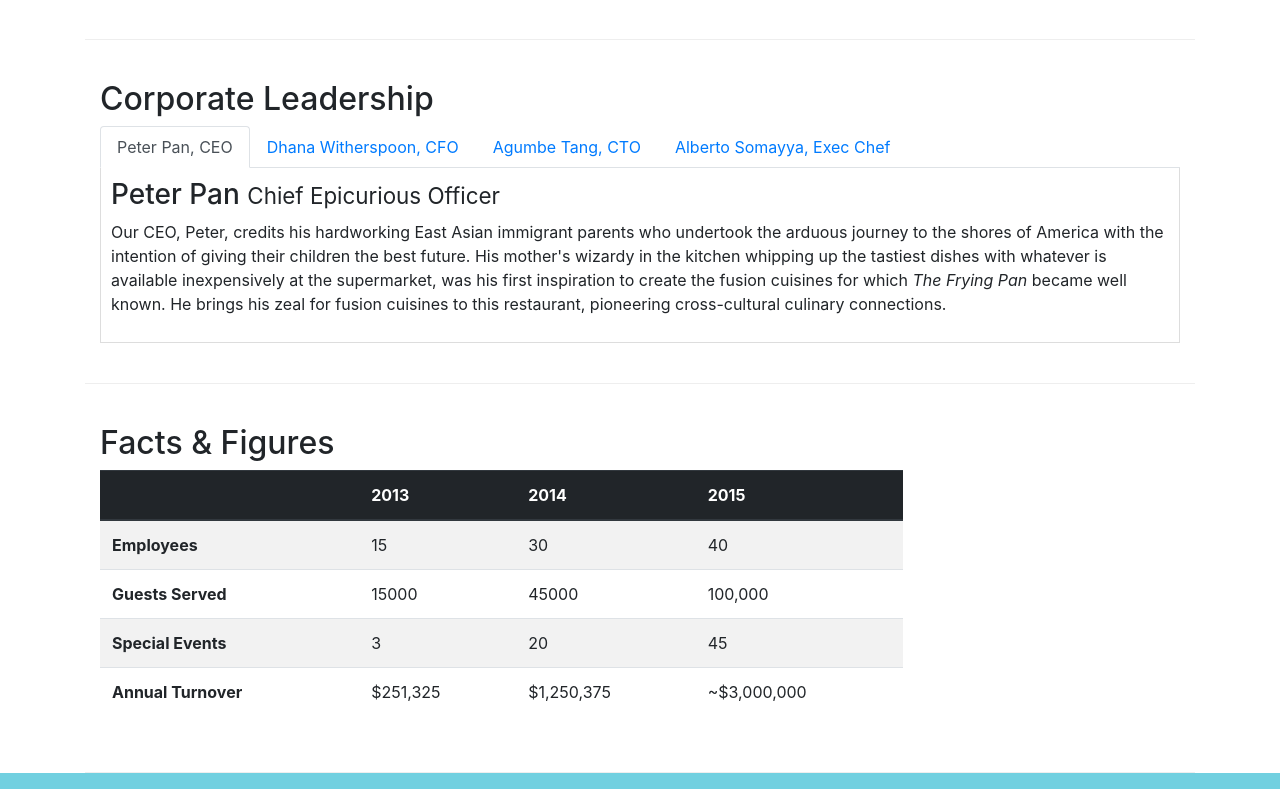
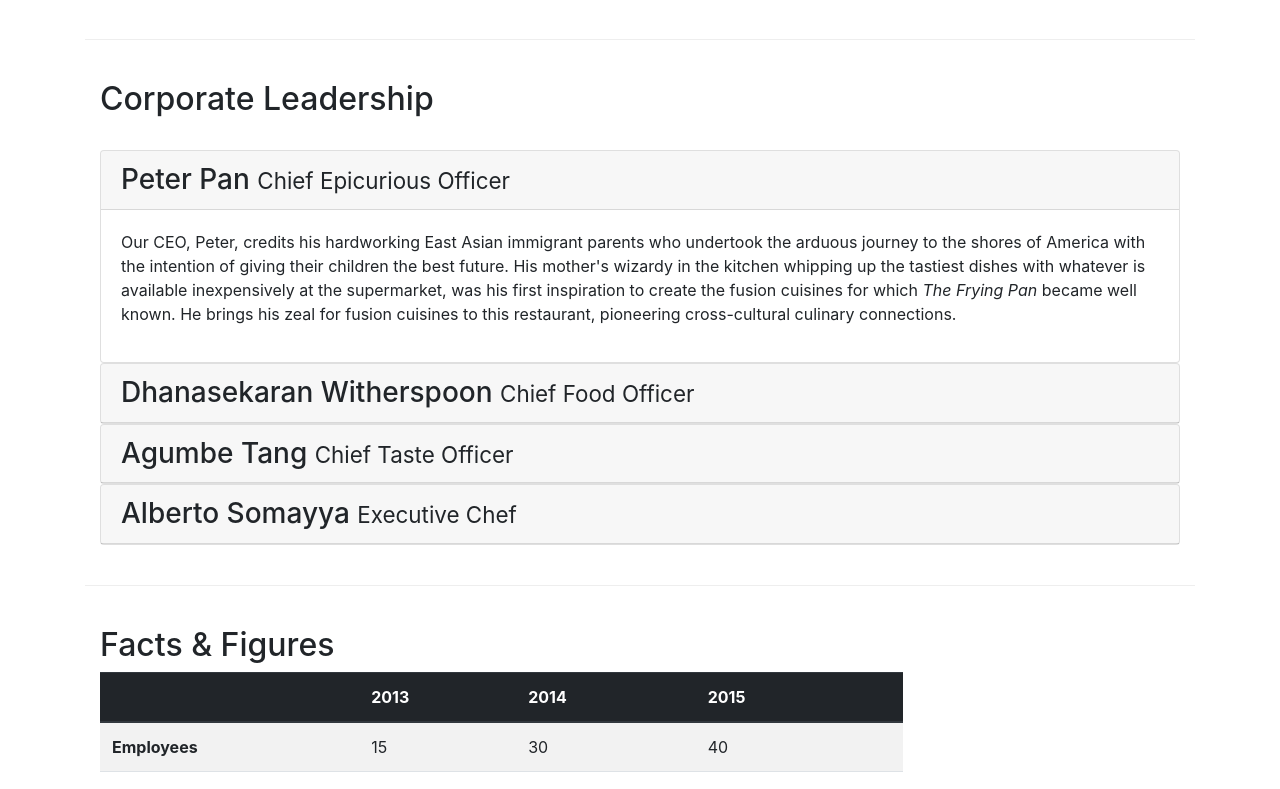
Before and after one commit to rishabh139/conFusionRestaurant, a website: page aboutus.html in a window 1280 px wide. Shown: the part 912-1701 px from the top of the page. Drawn offline with nearby package versions, Linux system fonts and the light colour scheme.

Commit message:
added accordian for tabs to revert go back one commit

```diff
--- a/aboutus.html
+++ b/aboutus.html
@@ -97,36 +97,63 @@
         <div class = "row row-content">
             <div class = "col-12">
                 <h2>Corporate Leadership</h2>
-                <ul class="nav nav-tabs">
-                    <li class="nav-item">
-                        <a href="#peter" class="nav-link active" role="tab" data-toggle="tab">Peter Pan, CEO</a>
-                    </li>
-                    <li class="nav-item">
-                        <a href="#dhana" class="nav-link" role="tab" data-toggle="tab">Dhana Witherspoon, CFO</a>
-                    </li>
-                    <li class="nav-item">
-                        <a href="#agumbe" class="nav-link" role="tab" data-toggle="tab">Agumbe Tang, CTO</a>
-                    </li>
-                    <li class="nav-item">
-                        <a href="#alberto" class="nav-link" role="tab" data-toggle="tab">Alberto Somayya, Exec Chef</a>
-                    </li>
-                </ul>
-                <div class="tab-content">
-                    <div class="tab-pane fade show active" id="peter" role="tabpanel">
-                        <h3>Peter Pan <small>Chief Epicurious Officer</small></h3>
-                        <p class = "d-none d-sm-block">Our CEO, Peter, credits his hardworking East Asian immigrant parents who undertook the arduous journey to the shores of America with the intention of giving their children the best future. His mother's wizardy in the kitchen whipping up the tastiest dishes with whatever is available inexpensively at the supermarket, was his first inspiration to create the fusion cuisines for which <em>The Frying Pan</em> became well known. He brings his zeal for fusion cuisines to this restaurant, pioneering cross-cultural culinary connections.</p>
+                <br>
+                <div id="accordian">
+                    <div class="card">
+                        <div class="card-header" role="tab" id="peterhead">
+                        <h3 class="mb-0">
+                            <a data-toggle="collapse" data-target="#peter">
+                            Peter Pan <small>Chief Epicurious Officer</small>
+                            </a>
+                        </h3>
+                        </div>
+                        <div class="collapse show" id="peter" data-parent="#accordion">
+                            <div class="card-body">
+                                <p class = "d-none d-sm-block">Our CEO, Peter, credits his hardworking East Asian immigrant parents who undertook the arduous journey to the shores of America with the intention of giving their children the best future. His mother's wizardy in the kitchen whipping up the tastiest dishes with whatever is available inexpensively at the supermarket, was his first inspiration to create the fusion cuisines for which <em>The Frying Pan</em> became well known. He brings his zeal for fusion cuisines to this restaurant, pioneering cross-cultural culinary connections.</p>
+                            </div>
+                        </div>
                     </div>
-                    <div class="tab-pane fade" id="dhana" role="tabpanel">
-                        <h3>Dhanasekaran Witherspoon <small>Chief Food Officer</small></h3>
-                        <p class = "d-none d-sm-block">Our CFO, Danny, as he is affectionately referred to by his colleagues, comes from a long established family tradition in farming and produce. His experiences growing up on a farm in the Australian outback gave him great appreciation for varieties of food sources. As he puts it in his own words, <em>Everything that runs, wins, and everything that stays, pays!</em></p>
+                    <div class="card">
+                            <div class="card-header" role="tab" id="dannyhead">
+                            <h3 class="mb-0">
+                                <a class="collapsed" data-toggle="collapse" data-target="#danny">
+                                Dhanasekaran Witherspoon <small>Chief Food Officer</small>
+                                </a>
+                            </h3>
+                        </div>
+                        <div class="collapse" id="danny" data-parent="#accordion">
+                            <div class="card-body">
+                                <p class = "d-none d-sm-block">Our CFO, Danny, as he is affectionately referred to by his colleagues, comes from a long established family tradition in farming and produce. His experiences growing up on a farm in the Australian outback gave him great appreciation for varieties of food sources. As he puts it in his own words, <em>Everything that runs, wins, and everything that stays, pays!</em></p>
+                            </div>
+                        </div>
                     </div>
-                    <div class="tab-pane fade" id="agumbe" role="tabpanel">
-                        <h3>Agumbe Tang <small>Chief Taste Officer</small></h3>
-                        <p class = "d-none d-sm-block">Blessed with the most discerning gustatory sense, Agumbe, our CTO, personally ensures that every dish that we serve meets his exacting tastes. Our chefs dread the tongue lashing that ensues if their dish does not meet his exacting standards. He lives by his motto, <em>You click only if you survive my lick.</em></p>
+                    <div class="card">
+                            <div class="card-header" role="tab" id="agumbehead">
+                            <h3 class="mb-0">
+                                <a class="collapsed" data-toggle="collapse" data-target="#agumbe">
+                                Agumbe Tang <small>Chief Taste Officer</small>
+                                </a>
+                            </h3>
+                        </div>
+                        <div class="collapse" id="agumbe" data-parent="#accordion">
+                            <div class="card-body">
+                                <p class = "d-none d-sm-block">Blessed with the most discerning gustatory sense, Agumbe, our CTO, personally ensures that every dish that we serve meets his exacting tastes. Our chefs dread the tongue lashing that ensues if their dish does not meet his exacting standards. He lives by his motto, <em>You click only if you survive my lick.</em></p>
+                            </div>
+                        </div>
                     </div>
-                    <div class="tab-pane fade" id="alberto" role="tabpanel">
-                        <h3>Alberto Somayya <small>Executive Chef</small></h3>
-                        <p class = "d-none d-sm-block">Award winning three-star Michelin chef with wide International experience having worked closely with whos-who in the culinary world, he specializes in creating mouthwatering Indo-Italian fusion experiences. He says, <em>Put together the cuisines from the two craziest cultures, and you get a winning hit! Amma Mia!</em></p>
+                    <div class="card">
+                            <div class="card-header" role="tab" id="albertohead">
+                            <h3 class="mb-0">
+                                <a class="collapsed" data-toggle="collapse" data-target="#alberto">
+                                Alberto Somayya <small>Executive Chef</small>
+                                </a>
+                            </h3>
+                        </div>
+                        <div class="collapse" id="alberto" data-parent="#accordion">
+                            <div class="card-body">
+                                <p class = "d-none d-sm-block">Award winning three-star Michelin chef with wide International experience having worked closely with whos-who in the culinary world, he specializes in creating mouthwatering Indo-Italian fusion experiences. He says, <em>Put together the cuisines from the two craziest cultures, and you get a winning hit! Amma Mia!</em></p>
+                            </div>
+                        </div>
                     </div>
                 </div>
             </div>
```
